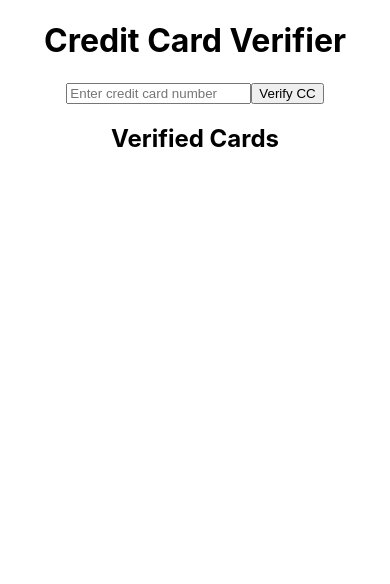
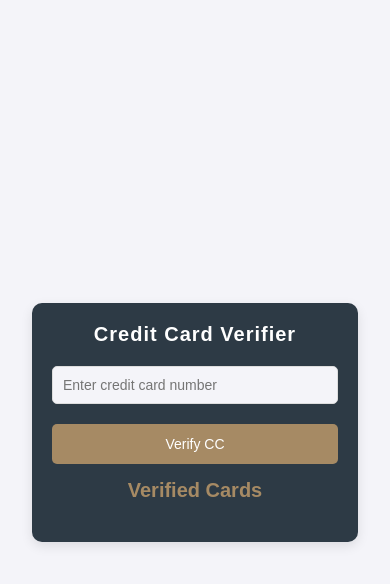
Before and after one commit to mgmayaguari/Validify, a React (Create React App) app: page / in a window 390 px wide. Shown: the top 584 px of the page. Built offline with nearby package versions, Linux system fonts and the light colour scheme.

Commit message:
UI design implemented

```diff
--- a/src/App.css
+++ b/src/App.css
@@ -1,38 +1,144 @@
+/* Global reset and body styles */
+* {
+  margin: 0;
+  padding: 0;
+  box-sizing: border-box;
+}
+
+body {
+  font-family: 'Arial', sans-serif;
+  background-color: #f4f4f9;
+  color: #333;
+  display: flex;
+  justify-content: center;
+  align-items: center;
+  height: 100vh;
+  padding: 20px;
+}
+
 .App {
+  background-color: #2d3a45; /* Primary color */
+  color: white;
+  border-radius: 10px;
+  padding: 30px;
+  width: 100%;
+  max-width: 400px;
+  box-shadow: 0 4px 12px rgba(0, 0, 0, 0.1);
+}
+
+h1 {
+  font-size: 24px;
+  text-align: center;
+  margin-bottom: 20px;
+  font-weight: 600;
+  letter-spacing: 1px;
+}
+
+input {
+  width: 100%;
+  padding: 12px;
+  margin-bottom: 20px;
+  border: 1px solid #ddd;
+  border-radius: 5px;
+  font-size: 16px;
+  outline: none;
+  background-color: #f4f4f9;
+  color: #333;
+  transition: border-color 0.3s ease;
+}
+
+input:focus {
+  border-color: #A68A64; /* Accent color */
+}
+
+button {
+  width: 100%;
+  padding: 14px;
+  margin-bottom: 15px;
+  border: none;
+  border-radius: 5px;
+  background-color: #A68A64; /* Accent color */
+  color: white;
+  font-size: 16px;
+  cursor: pointer;
+  transition: background-color 0.3s ease;
+}
+
+button:hover {
+  background-color: #8c774d; /* Darker shade for hover effect */
+}
+
+button:active {
+  background-color: #6f5b3a; /* Even darker on click */
+}
+
+p {
+  text-align: center;
+  font-size: 18px;
+  margin: 10px 0;
+}
+
+ul {
+  list-style-type: none;
+  padding: 0;
+  margin-top: 20px;
+}
+
+li {
+  background-color: #fff;
+  color: #2d3a45;
+  font-size: 16px;
+  padding: 12px;
+  margin-bottom: 10px;
+  border-radius: 5px;
+  display: flex;
+  justify-content: space-between;
+  align-items: center;
+}
+
+li.valid {
+  border-left: 5px solid green;
+}
+
+li.invalid {
+  border-left: 5px solid red;
+}
+
+li span {
+  font-weight: bold;
+}
+
+h2 {
+  color: #A68A64; /* Accent color */
+  font-size: 20px;
+  margin-bottom: 10px;
   text-align: center;
 }
 
-.App-logo {
-  height: 40vmin;
-  pointer-events: none;
-}
+@media (max-width: 480px) {
+  .App {
+    padding: 20px;
+  }
 
-@media (prefers-reduced-motion: no-preference) {
-  .App-logo {
-    animation: App-logo-spin infinite 20s linear;
+  h1 {
+    font-size: 20px;
+  }
+
+  input {
+    padding: 10px;
+    font-size: 14px;
+  }
+
+  button {
+    padding: 12px;
+    font-size: 14px;
+  }
+
+  p {
+    font-size: 16px;
+  }
+
+  li {
+    font-size: 14px;
   }
 }
-
-.App-header {
-  background-color: #282c34;
-  min-height: 100vh;
-  display: flex;
-  flex-direction: column;
-  align-items: center;
-  justify-content: center;
-  font-size: calc(10px + 2vmin);
-  color: white;
-}
-
-.App-link {
-  color: #61dafb;
-}
-
-@keyframes App-logo-spin {
-  from {
-    transform: rotate(0deg);
-  }
-  to {
-    transform: rotate(360deg);
-  }
-}
```
